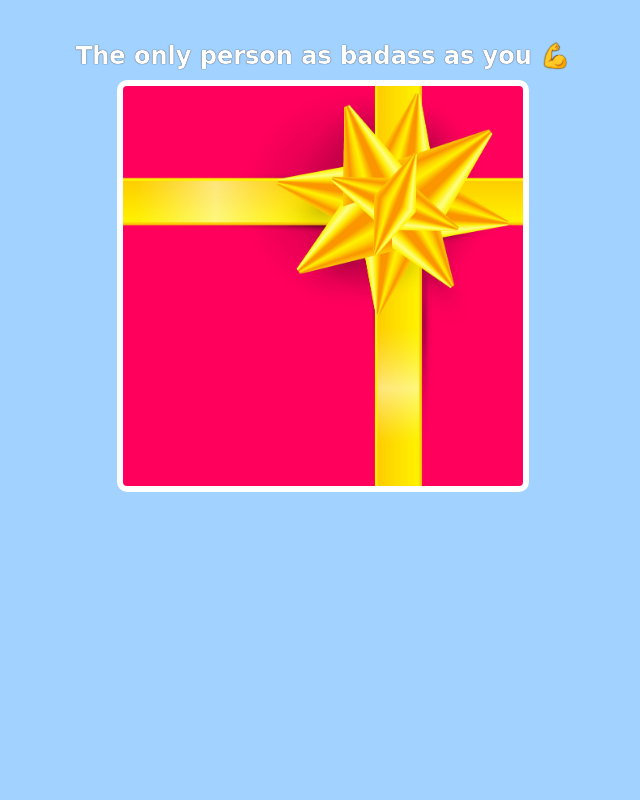
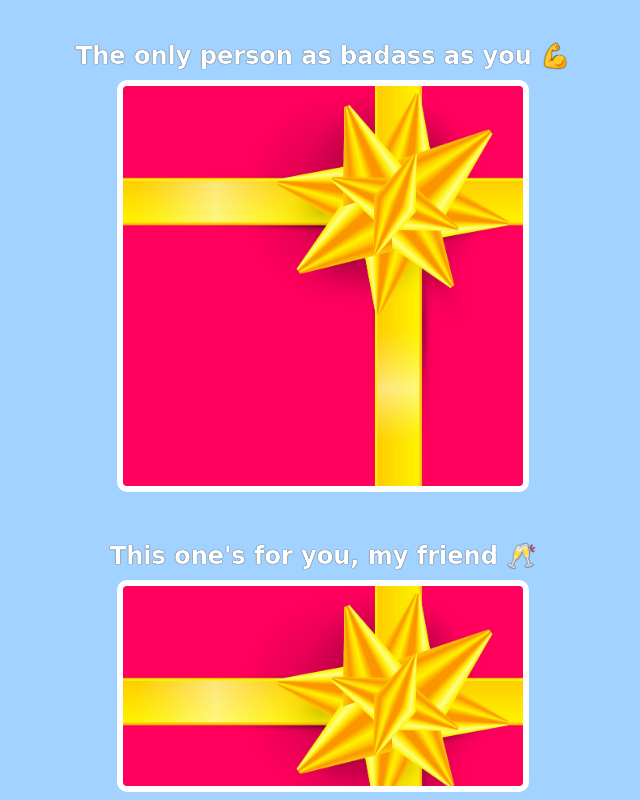
Before and after one commit to HollyPepperony/Birthday-GIFs-Site, a plain HTML site: page index.html in a window 1280 px wide. Shown: the part 1853-2653 px from the top of the page, without its empty margins (317-957 px from the left). Before the commit the page ends 2353 px from the top, so only its background shows below. Drawn offline with Linux system fonts and the light colour scheme; a web font is replaced by a local one.

Commit message:
add the final GIFt

```diff
--- a/index.html
+++ b/index.html
@@ -33,5 +33,10 @@
             <h2 class="gift-title">The only person as badass as you 💪</h2>
             <div class="gift-img" id="gift-img-badass"></div>
         </div>
+
+        <div class="gift-section">
+            <h2 class="gift-title">This one's for you, my friend 🥂</h2>
+            <div class="gift-img" id="gift-img-cheers"></div>
+        </div>
     </body>
 </html>
--- a/styles.css
+++ b/styles.css
@@ -73,3 +73,11 @@ h1, h2, h3, h4, p {
 #gift-img-badass:hover {
     background-image: url("images/badass.gif");
 }
+
+#gift-img-cheers {
+    height: 200px;
+}
+
+#gift-img-cheers:hover {
+    background-image: url("images/cheers.gif");
+}
```
Also changed, not shown: 1 other file.
